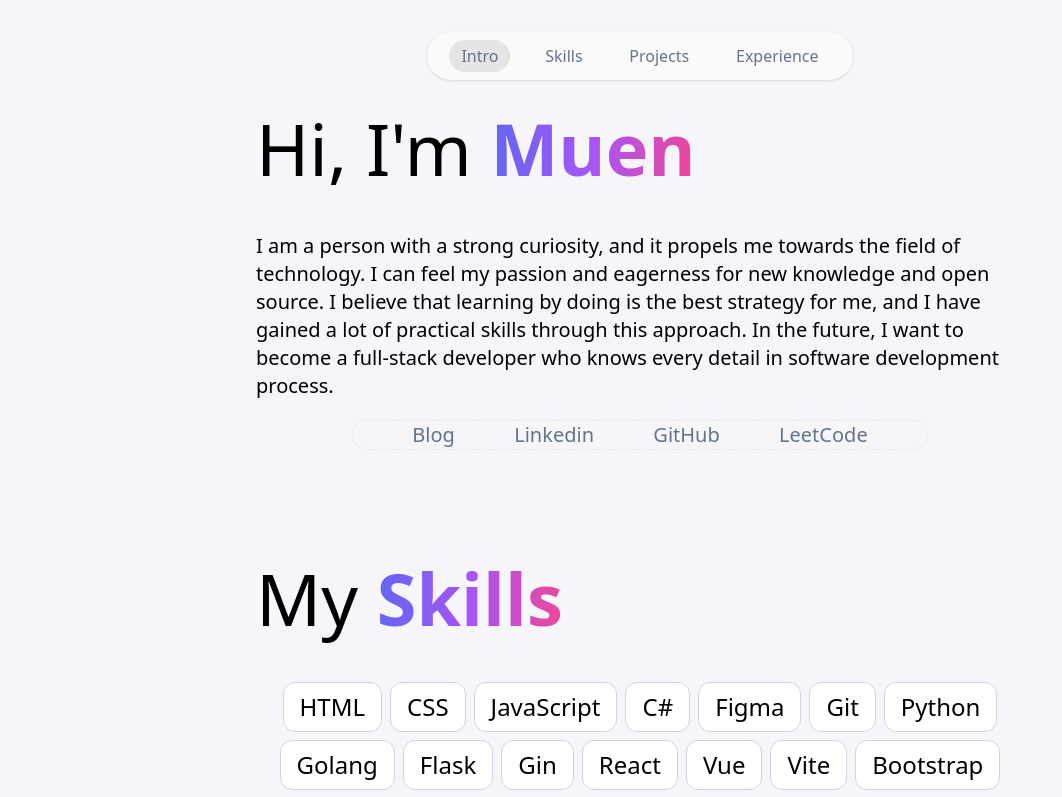
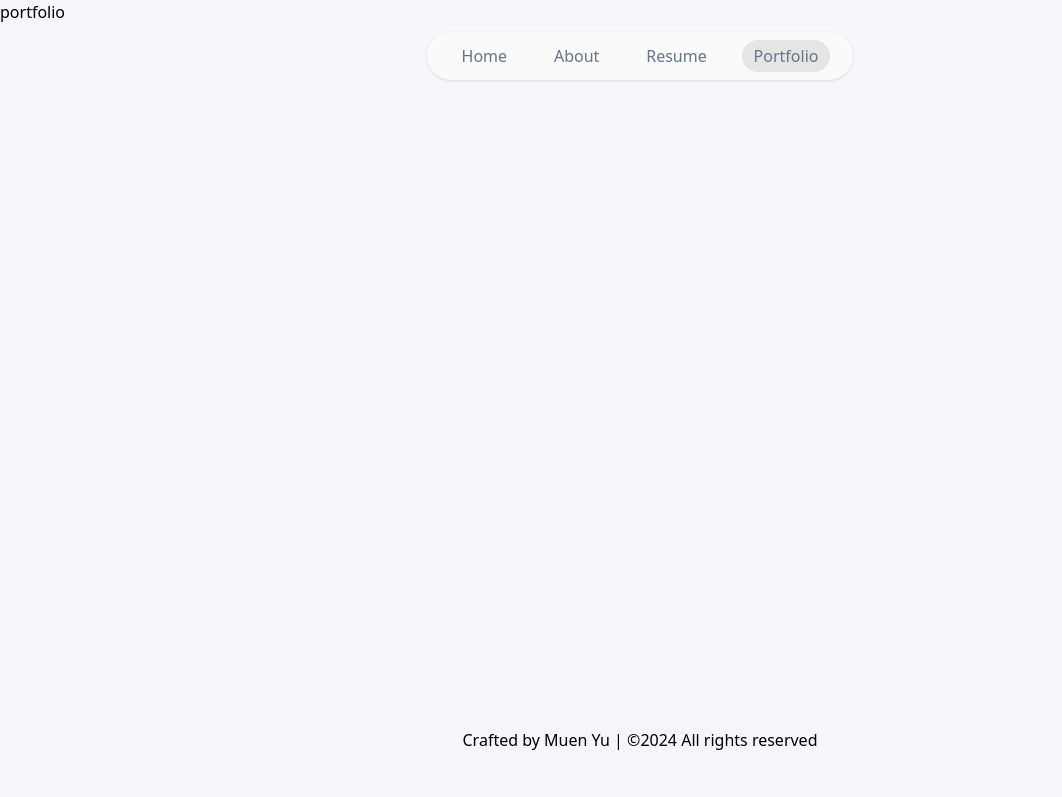
Before and after one commit to BakArchive/portfolio, a React (Vite) app: page /portfolio in a window 1280 px wide. Shown: the top 797 px of the page, without its empty margins (0-1062 px from the left). Built offline with nearby package versions, Linux system fonts and the light colour scheme.

Commit message:
refactor and optimize
1. using react-router
2. optimize folder structure
3. root alias in vite

```diff
--- a/package.json
+++ b/package.json
@@ -13,7 +13,8 @@
     "@emotion/react": "^11.11.4",
     "react": "^18.2.0",
     "react-awesome-reveal": "^4.2.8",
-    "react-dom": "^18.2.0"
+    "react-dom": "^18.2.0",
+    "react-router-dom": "^6.22.3"
   },
   "devDependencies": {
     "@types/react": "^18.2.56",
--- a/src/App.jsx
+++ /dev/null
@@ -1,33 +0,0 @@
-import "./App.css";
-import Nav from "/src/components/Nav.jsx";
-import Intro from "/src/components/Intro.jsx";
-import Skills from "/src/components/Skills.jsx";
-import Projects from "/src/components/Projects.jsx";
-import Experience from "/src/components/Experience.jsx";
-import Footer from "/src/components/Footer.jsx";
-import { Fade } from 'react-awesome-reveal';
-import config from '/src/config.js';
-
-
-function App() {
-  const common = "mx-auto w-full px-3 md:px-0 md:w-2/3 pt-0 ";
-
-  return (
-    <>
-      <header className="pt-8 w-full flex justify-center fixed z-10">
-        <Nav data={config.nav} />
-      </header>
-      <Fade className={common + "lg:w-3/5"}>
-        <Intro data={config.intro} />
-        <Skills data={config.skills} />
-        <Projects data={config.projects} />
-        <Experience data={config.experience} />
-      </Fade>
-      <footer className={common}>
-        <Footer />
-      </footer>
-    </>
-  );
-}
-
-export default App;
--- /dev/null
+++ b/src/components/CopyRight.jsx
@@ -0,0 +1,10 @@
+function CopyRight() {
+  const time = new Date().getFullYear();
+  return (
+    <p className="text-center">
+      Crafted by Muen Yu | &#169;{time} All rights reserved
+    </p>
+  );
+}
+
+export default CopyRight;
--- a/src/components/Footer.jsx
+++ /dev/null
@@ -1,10 +0,0 @@
-function Footer() {
-  const time = new Date();
-  return (
-    <p className="text-center mt-10 mb-5">
-      Crafted by Muen Yu | &#169;{time.getFullYear()} All rights reserved
-    </p>
-  );
-}
-
-export default Footer;
--- a/src/components/Nav.jsx
+++ b/src/components/Nav.jsx
@@ -1,45 +1,25 @@
 import React, { useState, useEffect, useRef } from "react";
+import RouteRule from "@/router";
+import { NavLink } from "react-router-dom";
 
-function Nav({data}) {
-  const navClass =
-    "w-full lg:w-1/3 shadow bg-neutral-50 flex flex-wrap justify-evenly py-2 md:rounded-full";
+function Nav() {
   const navItemClass = "text-slate-500 rounded-full px-3 py-1 ";
   const active = "bg-neutral-200";
 
-  const [activeAnchor, setActiveAnchor] = useState(0);
-
-  useEffect(() => {
-    const sections = document.getElementsByTagName("section");
-    const handleScroll = () => {
-      const anchors = [...sections].map((anchor) => anchor.offsetTop);
-      let anchorId = 0;
-      let minGap = Math.abs(window.scrollY - anchors[0]);
-      for (let i = 1; i < anchors.length; ++i) {
-        const curGap = Math.abs(window.scrollY - anchors[i]);
-        if (curGap < minGap) {
-          minGap = curGap;
-          anchorId = i;
-        } else break;
-      }
-      setActiveAnchor(anchorId);
-    };
-    window.addEventListener("scroll", handleScroll);
-
-    return () => {
-      window.removeEventListener("scroll", handleScroll);
-    };
-  });
+  const navItems = RouteRule.children;
 
   return (
-    <nav className={navClass}>
-      {data.map((item, index) => (
-        <a
+    <nav className="w-full lg:w-1/3 shadow bg-neutral-50 flex flex-wrap justify-evenly py-2 md:rounded-full">
+      {navItems.map((item, index) => (
+        <NavLink
           key={index}
-          href={"#" + item}
-          className={navItemClass + (activeAnchor === index ? active : "")}
+          to={"/"+(item.path||"")}
+          className={({ isActive }) =>
+            isActive ? navItemClass+active:navItemClass
+          }
         >
-          {item}
-        </a>
+          {item.title}
+        </NavLink>
       ))}
     </nav>
   );
--- /dev/null
+++ b/src/layout/App.jsx
@@ -0,0 +1,21 @@
+import Nav from "@/components/Nav.jsx";
+import CopyRight from "@/components/CopyRight.jsx";
+import { Outlet } from "react-router-dom";
+
+function App() {
+  return (
+    <>
+      <header className="pt-8 w-full flex justify-center fixed z-10">
+        <Nav />
+      </header>
+      <main className="min-h-[90vh]">
+        <Outlet />
+      </main>
+      <footer className="py-2">
+        <CopyRight />
+      </footer>
+    </>
+  );
+}
+
+export default App;
--- /dev/null
+++ b/src/layout/Error.jsx
@@ -0,0 +1,12 @@
+import { useRouteError } from "react-router-dom";
+
+function Error () {
+    const error = useRouteError();
+    return (
+        <div className="h-screen flex justify-center items-center">
+            <h1 className="text-5xl">{error.status+" | " || ''}{error.statusText || error.message}</h1>
+        </div>
+    )
+}
+
+export default Error;
--- a/src/main.jsx
+++ b/src/main.jsx
@@ -1,9 +1,13 @@
 import React from 'react'
 import ReactDOM from 'react-dom/client'
-import App from './App.jsx'
+import { RouterProvider, createBrowserRouter } from 'react-router-dom'
+import RouteRule from '@/router'
+import "@/global.css"
+
+const router = createBrowserRouter([RouteRule]);
 
 ReactDOM.createRoot(document.getElementById('root')).render(
   <React.StrictMode>
-    <App />
+    <RouterProvider router={router} />
   </React.StrictMode>
 )
--- /dev/null
+++ b/src/router.jsx
@@ -0,0 +1,32 @@
+import App from "@/layout/App";
+import Error from "@/layout/Error";
+
+const RouteRule = {
+  path: "/",
+  element: <App />,
+  errorElement: <Error />,
+  children: [
+    {
+      title: "Home",
+      index: true,
+      element: <div>home</div>,
+    },
+    {
+      title: "About",
+      path: "about",
+      element: <div>about</div>,
+    },
+    {
+      title: "Resume",
+      path: "resume",
+      element: <div>resume</div>,
+    },
+    {
+      title: "Portfolio",
+      path: "portfolio",
+      element: <div>portfolio</div>,
+    },
+  ],
+};
+
+export default RouteRule;
--- a/vite.config.js
+++ b/vite.config.js
@@ -3,5 +3,10 @@ import react from '@vitejs/plugin-react-swc'
 
 // https://vitejs.dev/config/
 export default defineConfig({
+  resolve: {
+    alias: {
+      "@": "/src",
+    },
+  },
   plugins: [react()],
 })
```
Also changed, not shown: src/global.css (renamed from src/App.css), 1 other file (tests, documents, lock files or other folders).
